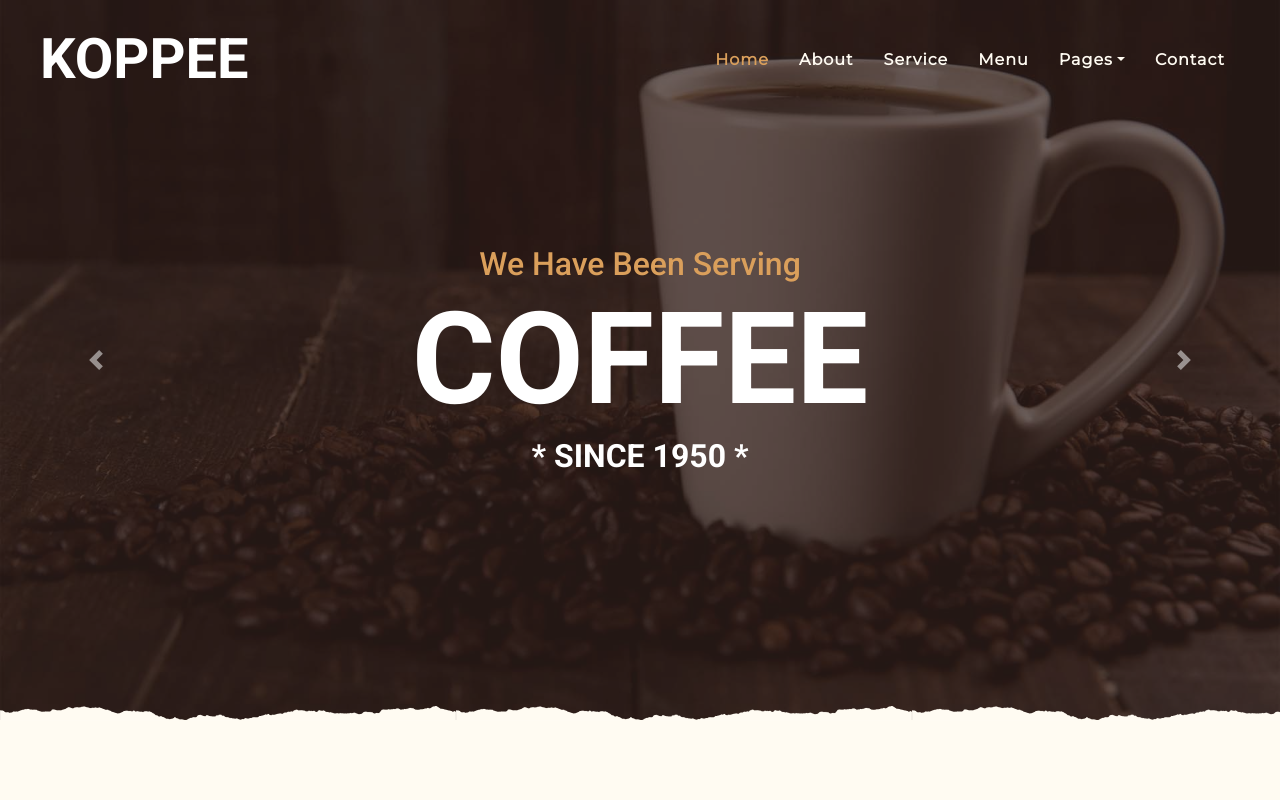
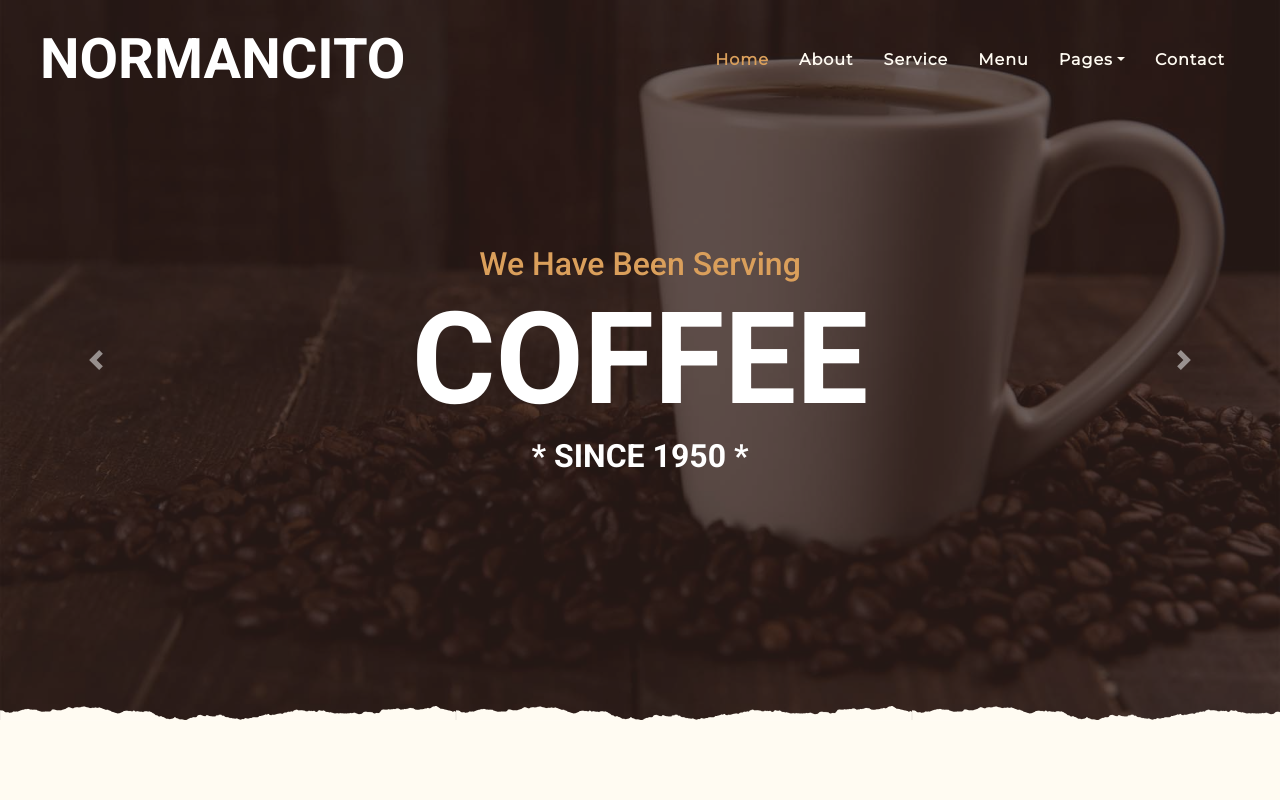
Before and after one commit to Andr4Velasquez/Prueba, a plain HTML site: page index.html in a window 1280 px wide. Shown: the top 800 px of the page. Drawn offline with nearby package versions, Linux system fonts and the light colour scheme.

Commit message:
Update index.html

```diff
--- a/index.html
+++ b/index.html
@@ -31,7 +31,7 @@
     <div class="container-fluid p-0 nav-bar">
         <nav class="navbar navbar-expand-lg bg-none navbar-dark py-3">
             <a href="index.html" class="navbar-brand px-lg-4 m-0">
-                <h1 class="m-0 display-4 text-uppercase text-white">KOPPEE</h1>
+                <h1 class="m-0 display-4 text-uppercase text-white">normancito</h1>
             </a>
             <button type="button" class="navbar-toggler" data-toggle="collapse" data-target="#navbarCollapse">
                 <span class="navbar-toggler-icon"></span>
```
